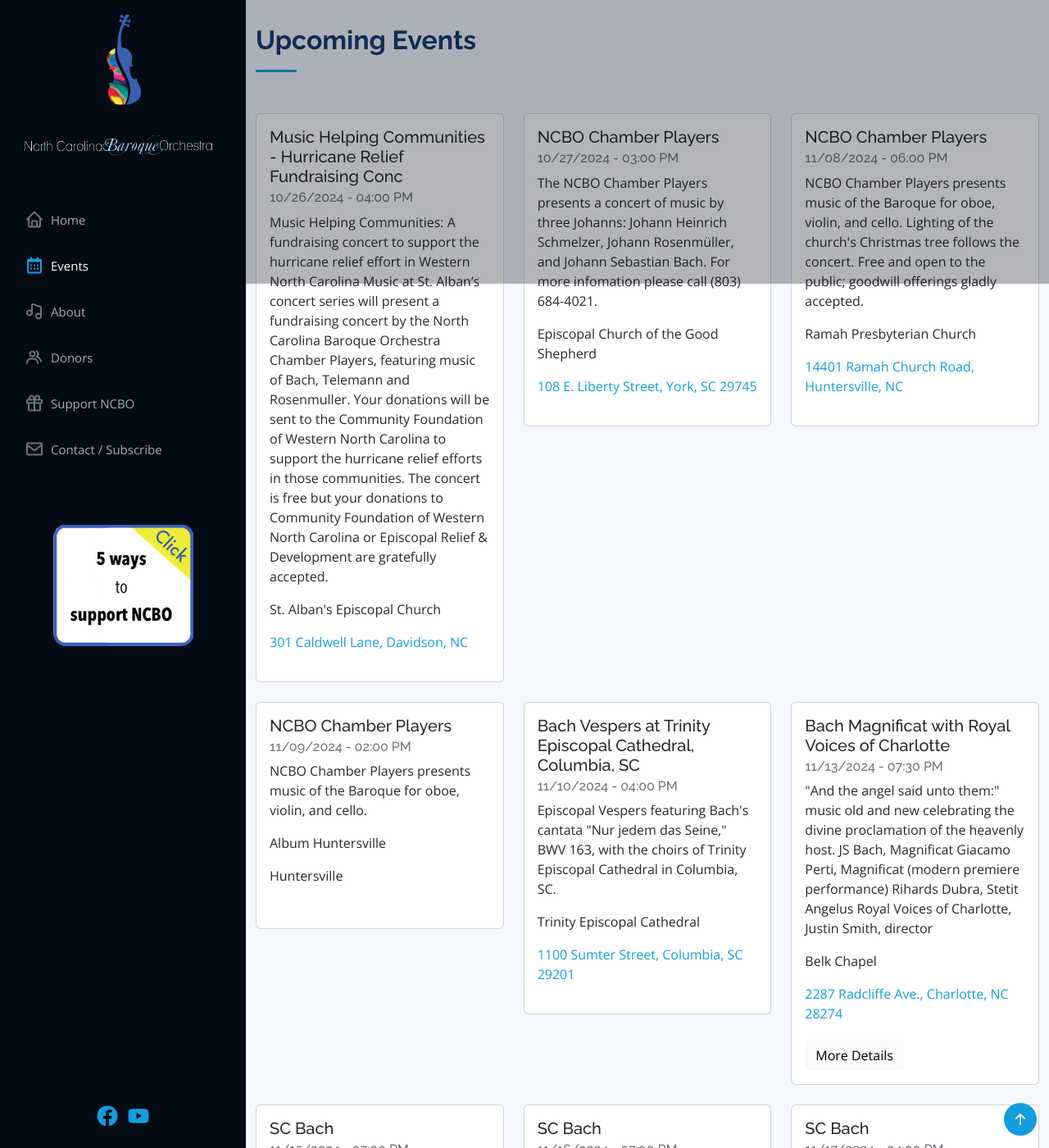
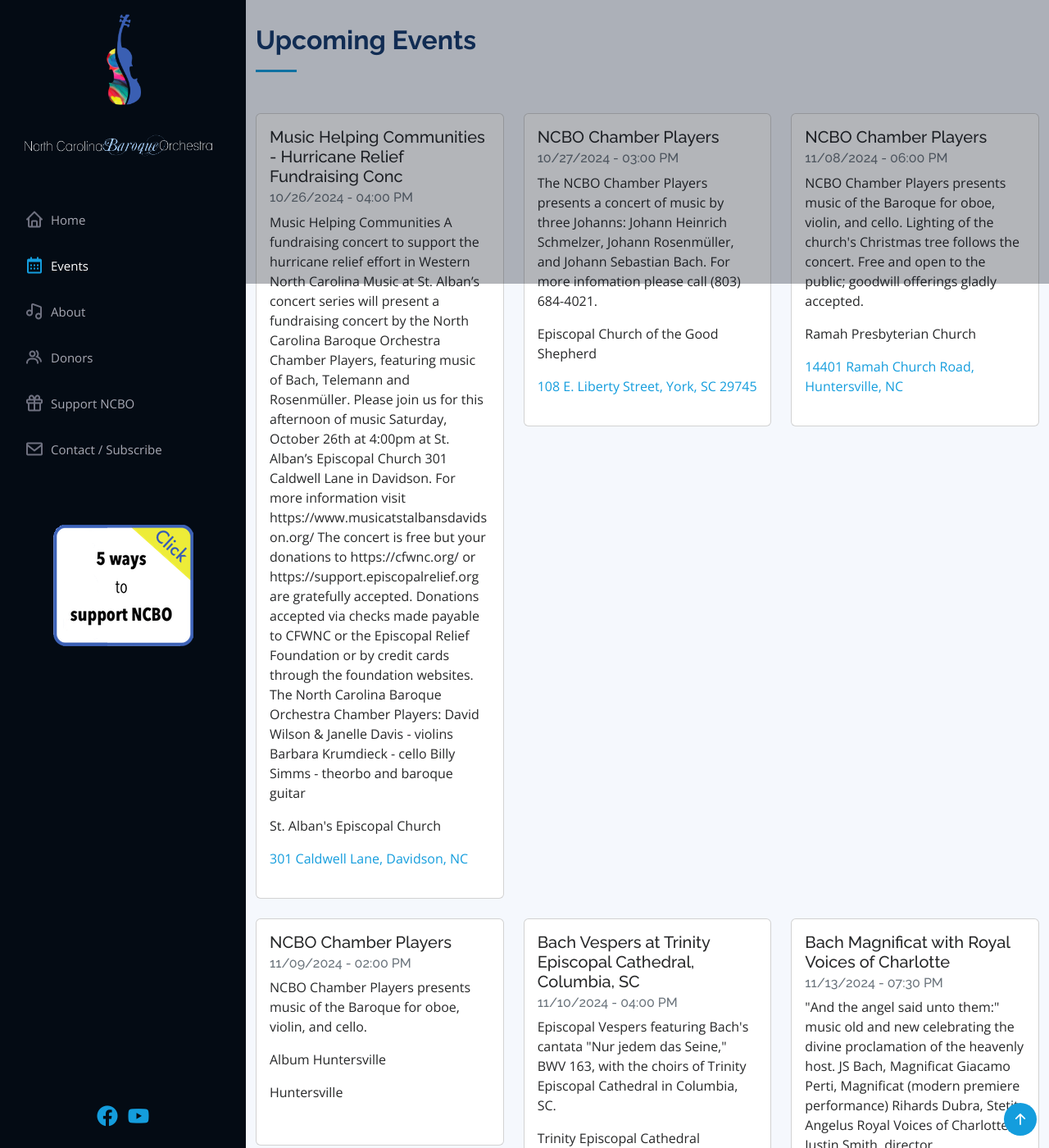
Before and after one commit to ncbaroqueorchestra/ncboweb, a Jekyll site: the page built from index.md, in a window 1280 px wide and 1400 px high, scrolled down 1054 px. Shown: the whole window at 82% size. Built offline with Jekyll 4.4.1, drawn with Linux system fonts in a browser that asks for light colours; comment, search, counter and statistics services are not loaded.

Commit message:
Updated NCBO events

```diff
--- a/_data/events.yml
+++ b/_data/events.yml
@@ -1,16 +1,29 @@
 - address: 301 Caldwell Lane, Davidson, NC
-  description: 'Music Helping Communities: A fundraising concert to support the hurricane
-    relief effort in Western North Carolina
+  description: 'Music Helping Communities
+
+    A fundraising concert to support the hurricane relief effort in Western North
+    Carolina
 
 
     Music at St. Alban’s concert series will present a fundraising concert by the
     North Carolina Baroque Orchestra Chamber Players, featuring music of Bach, Telemann
-    and Rosenmuller. Your donations will be sent to the Community Foundation of Western
-    North Carolina to support the hurricane relief efforts in those communities.
+    and Rosenmüller. Please join us for this afternoon of music Saturday, October
+    26th at 4:00pm at St. Alban’s Episcopal Church 301 Caldwell Lane in Davidson.
+    For more information visit https://www.musicatstalbansdavidson.org/
 
 
-    The concert is free but your donations to Community Foundation of Western North
-    Carolina or  Episcopal Relief & Development are gratefully accepted.'
+    The concert is free but your donations to https://cfwnc.org/ or https://support.episcopalrelief.org
+    are gratefully accepted. Donations accepted via checks made payable to CFWNC or
+    the Episcopal Relief Foundation or by credit cards through the foundation websites.
+
+
+    The North Carolina Baroque Orchestra Chamber Players:
+
+    David Wilson & Janelle Davis - violins
+
+    Barbara Krumdieck - cello
+
+    Billy Simms - theorbo and baroque guitar'
   eventdate: 10/26/2024
   eventtime: 04:00 PM
   heading: Music Helping Communities - Hurricane Relief Fundraising Conc
```
